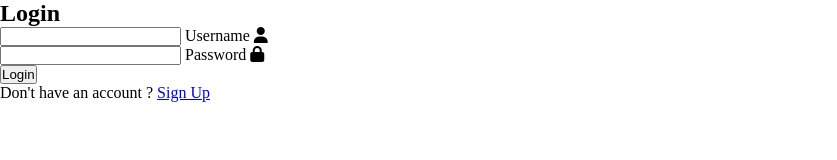
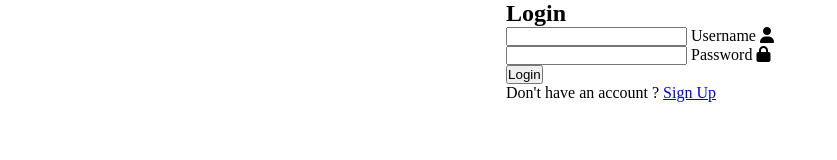
Before and after one commit to qsssSammyinkr/forms1, a plain HTML site: page index.html in a window 1280 px wide. Shown: the whole page, without its empty margins (0-837 px from the left). Drawn offline with Linux system fonts and the light colour scheme.

Commit message:
⚙️ Auto commit - 2025-10-31 00:29:59

```diff
--- a/src/styles/styles.css
+++ b/src/styles/styles.css
@@ -4,5 +4,12 @@
     margin: 0;
     padding: 0;
     box-sizing: border-box;
-    font-size: ;
+    font-size: 'Poppins';
 }
+
+body {
+    display: flex;
+    justify-content: center;
+    align-items: center;
+    min
+}
```
